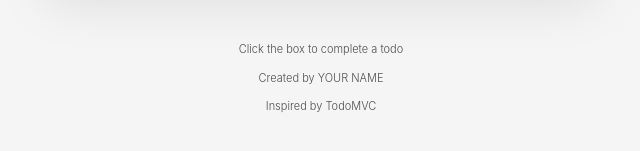
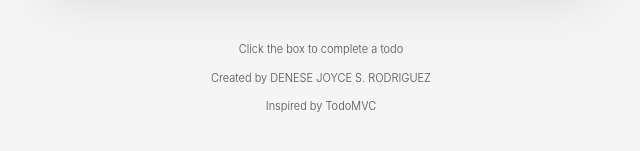
Before and after one commit to denesejoycerodriguez/csit340-todomvc, a React (Vite) app: page / in a window 1280 px wide. Shown: the part 407-558 px from the top of the page, without its empty margins (319-959 px from the left). Built offline with nearby package versions, Linux system fonts and the light colour scheme.

Commit message:
chore: replace YOUR NAME with Denese Joyce S. Rodriguez

```diff
--- a/src/App.jsx
+++ b/src/App.jsx
@@ -5,7 +5,7 @@ function App(){
   return(
     <div className="min-h-screen bg-[#f5f5f5] py-8 font-light text-[#111]">
       <Todos/>
-      <Info name="YOUR NAME"/>
+      <Info name="DENESE JOYCE S. RODRIGUEZ"/>
     </div>
   )
 }
```
